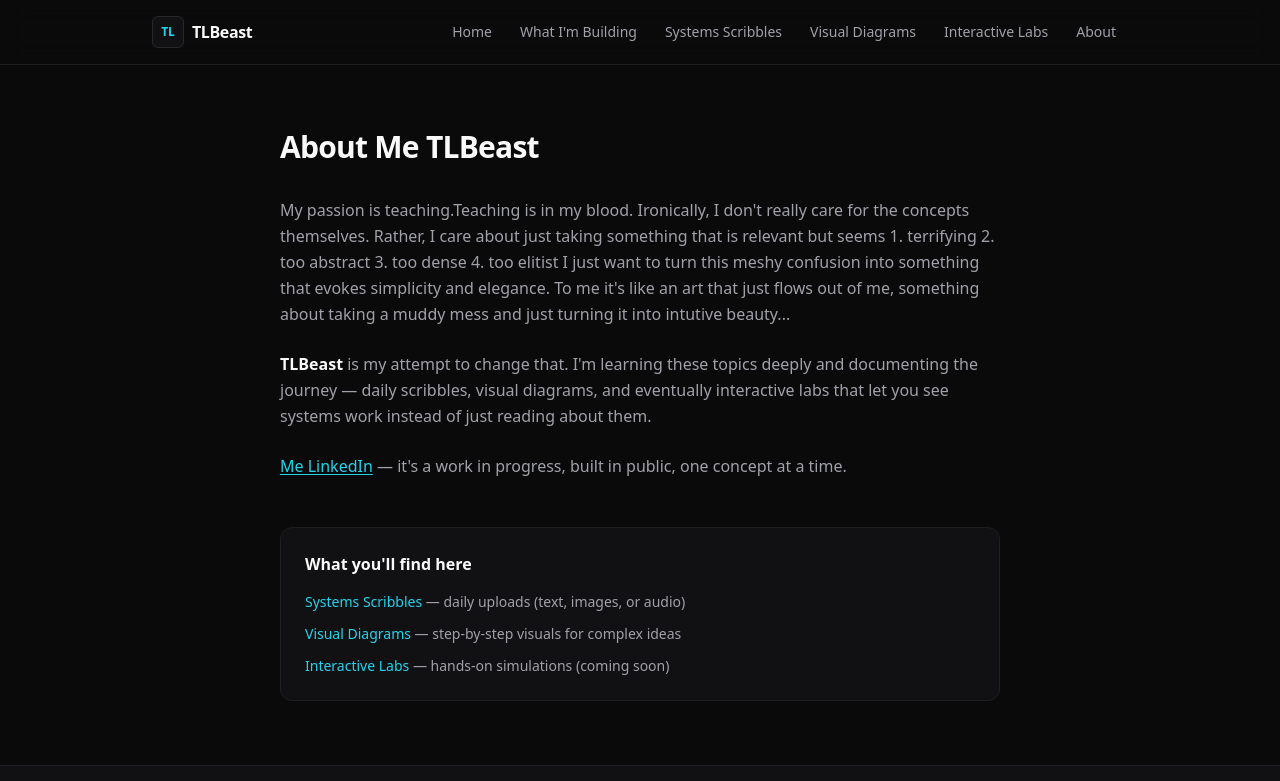
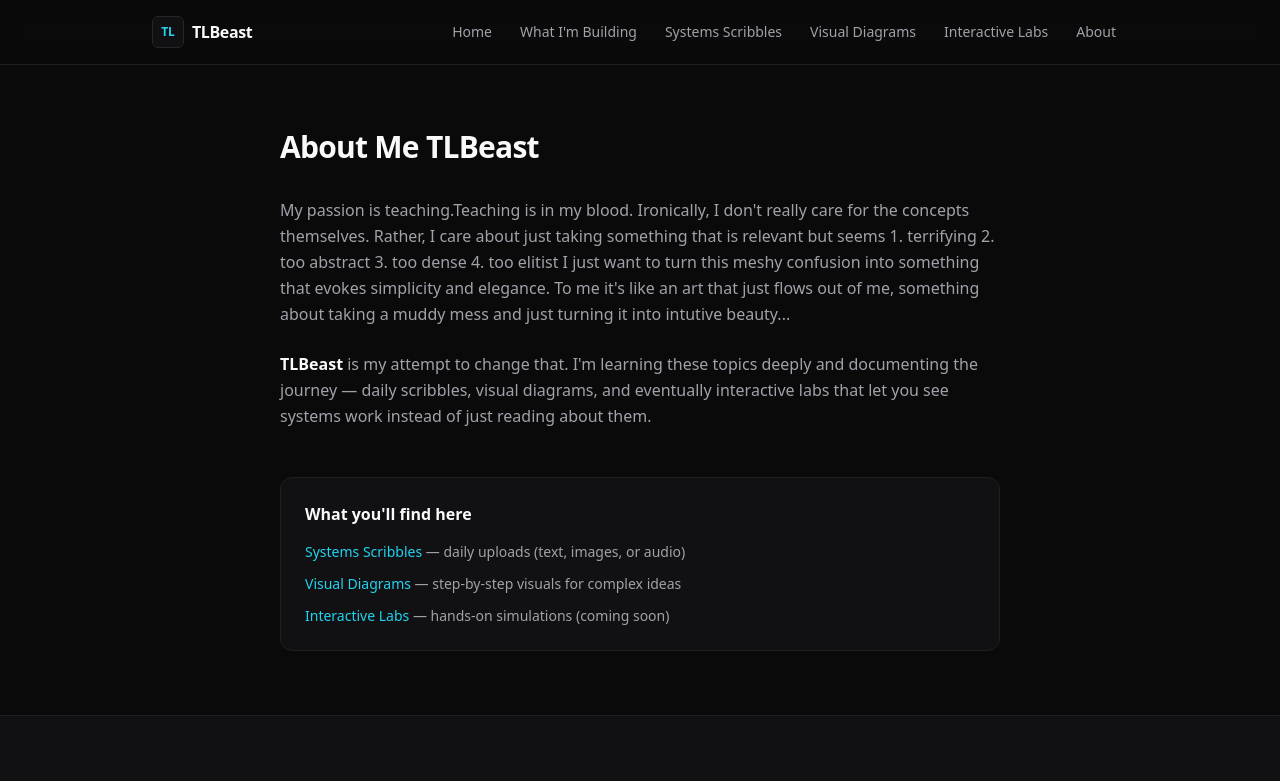
Before and after one commit to TLBeast/TLBeast, a Next.js app: page /about in a window 1280 px wide. Shown: the top 781 px of the page. Built offline with nearby package versions, Linux system fonts and the light colour scheme.

Commit message:
about me removing linkedln

```diff
--- a/src/app/about/page.tsx
+++ b/src/app/about/page.tsx
@@ -41,11 +41,9 @@ export default function AboutPage() {
             rel="noopener noreferrer"
             className="font-mono text-[var(--color-accent)] underline underline-offset-2"
           >
-            Me LinkedIn
+
           </Link>
           {" "}
-          — it&apos;s a work in progress, built in public, one concept at a
-          time.
         </p>
       </div>
 
```
